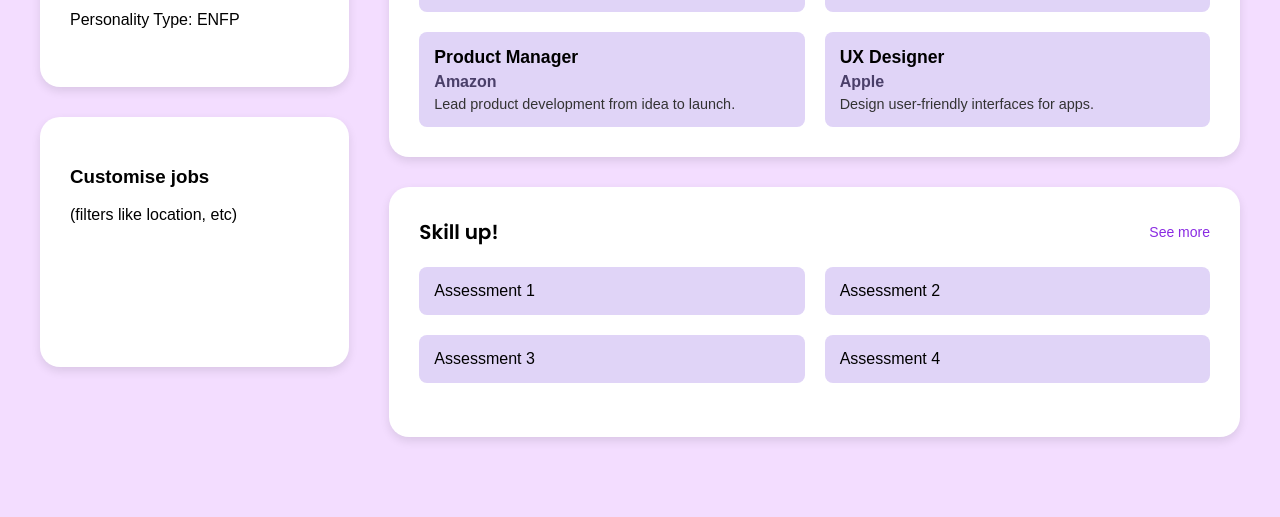
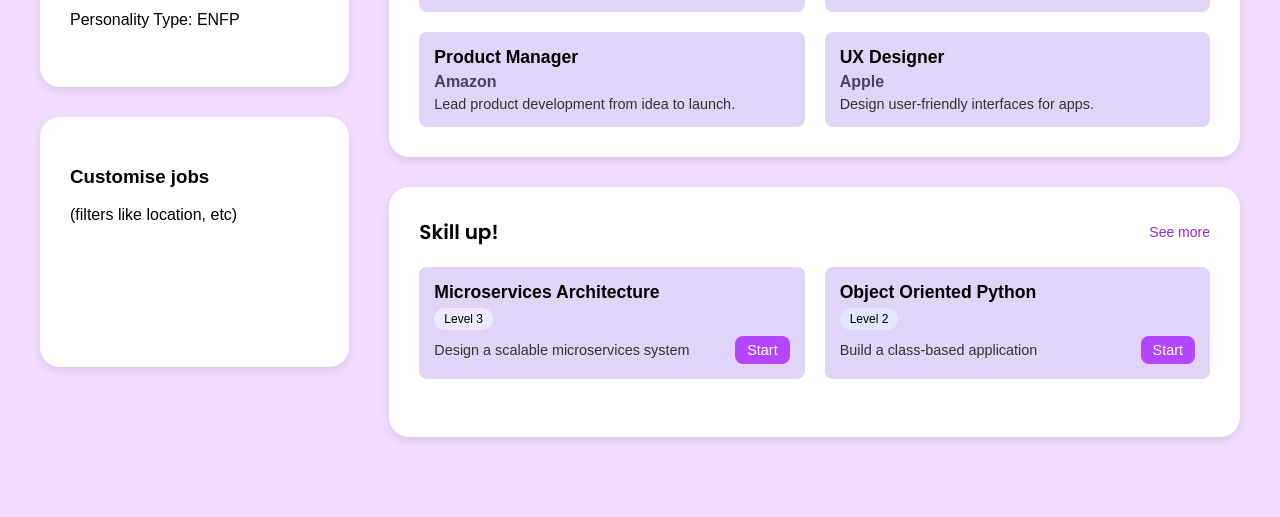
Before and after one commit to JeslynB9/WeaselTalent, a plain HTML site: page frontend/pages/candidate/home.html in a window 1280 px wide. Shown: the part 283-800 px from the top of the page. Drawn offline with Linux system fonts and the light colour scheme.

Commit message:
Added link to interview page

```diff
--- a/frontend/css/pages/home.css
+++ b/frontend/css/pages/home.css
@@ -80,6 +80,23 @@ body {
     margin-top: 20px;
 }
 
+.card .grid .item h3 {
+    margin: 0 0 5px 0;
+    font-size: 1.1em;
+}
+
+.card .grid .item .company {
+    font-weight: bold;
+    color: #4a3f69;
+    margin: 0 0 5px 0;
+}
+
+.card .grid .item .desc {
+    font-size: 0.9em;
+    color: #333;
+    margin: 0;
+}
+
 .card .grid .item {
     background-color: #e0d4f7;
     padding: 15px;
@@ -98,8 +115,46 @@ body {
     margin: 0 0 5px 0;
 }
 
-.card .grid .item .desc {
+.card .grid .item .level {
+    display: inline-block;
+    padding: 4px 10px;
+    border-radius: 20px;
+    font-size: 12px;
+    margin-bottom: 6px;
+}
+
+.desc-button {
+    display: flex;
+    justify-content: space-between; /* pushes button to right */
+    align-items: center;
+    gap: 10px;
+}
+
+.desc-button .desc {
+    margin: 0;
     font-size: 0.9em;
     color: #333;
-    margin: 0;
 }
+
+.start-button-home {
+    background: #b546ff;
+    color: white;
+    border: none;
+    padding: 6px 12px;
+    border-radius: 8px;
+    cursor: pointer;
+    font-size: 0.9em;
+}
+
+.level-1 { background: #dcfce7; }
+.level-2 { background: #e0e7ff; }
+.level-3 { background: #ede9fe; }
+.level-4 { background: #fee2e2; }
+
+.level {
+    display: inline-block; /* keep label size natural */
+    padding: 4px 10px;
+    border-radius: 20px;
+    font-size: 12px;
+    margin-bottom: 6px;
+}
--- a/frontend/pages/candidate/home.html
+++ b/frontend/pages/candidate/home.html
@@ -19,6 +19,7 @@
         <a href="../../pages/candidate/home.html">Home</a>
         <a href="../../pages/candidate/jobs.html">Jobs</a>
         <a href="../../pages/candidate/assessments.html">Assessments</a>
+        <a href="../../pages/candidate/interviews.html">Interviews</a>
         <a href="../../pages/shared/notifications.html">Notifications</a>
         <a href="../../pages/shared/profile.html">Me</a>
     </div>
@@ -46,7 +47,7 @@
         <div class="card">
             <div class="card-header">
             <h3>We matched you to the following roles:</h3>
-            <a href="#" class="see-more">See more</a>
+            <a href="../../pages/candidate/jobs.html" class="see-more">See more</a>
             </div>
             <div class="grid">
                 <div class="item">
@@ -76,13 +77,25 @@
         <div class="card">
             <div class="card-header">
             <h3>Skill up!</h3>
-            <a href="#" class="see-more">See more</a>
+            <a href="../../pages/candidate/assessments.html" class="see-more">See more</a>
             </div>
             <div class="grid">
-                <div class="item">Assessment 1</div>
-                <div class="item">Assessment 2</div>
-                <div class="item">Assessment 3</div>
-                <div class="item">Assessment 4</div>
+                <div class="item">
+                     <h3>Microservices Architecture</h3>
+                    <span class="level level-3">Level 3</span>
+                    <div class="desc-button">
+                        <p class="desc">Design a scalable microservices system</p>
+                        <button class="start-button-home">Start</button>
+                    </div>
+                </div>
+                <div class="item">
+                     <h3>Object Oriented Python</h3>
+                    <span class="level level-2">Level 2</span>
+                    <div class="desc-button">
+                        <p class="desc">Build a class-based application</p>
+                        <button class="start-button-home">Start</button>
+                    </div>
+                </div>
             </div>
         </div>
 
```
Also changed, not shown: frontend/pages/candidate/assessment-detail.html (+6 -5 lines), frontend/pages/candidate/assessments.html (+1 -0 lines), frontend/pages/candidate/interviews.html (+1 -0 lines), frontend/pages/candidate/jobs.html (+1 -0 lines), frontend/pages/shared/profile.html (+1 -0 lines).
